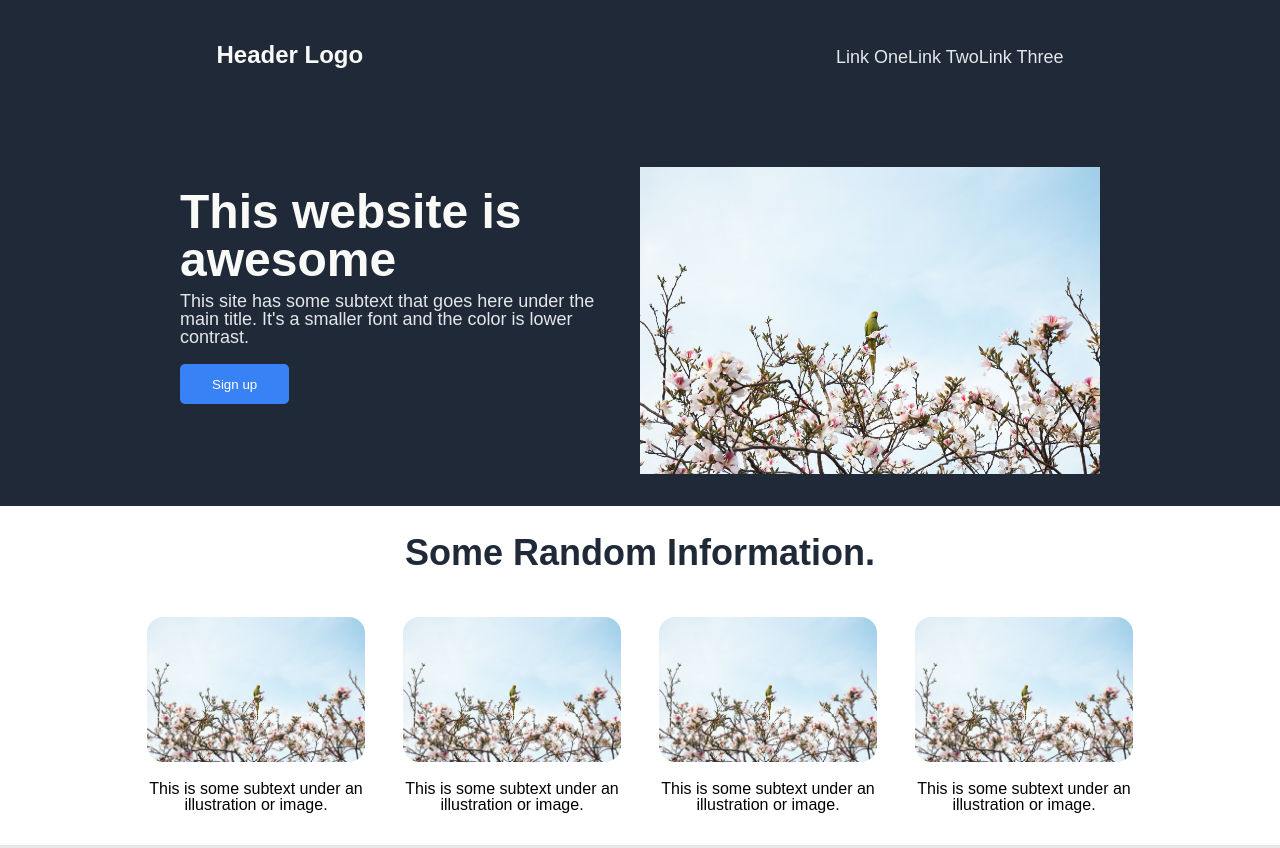
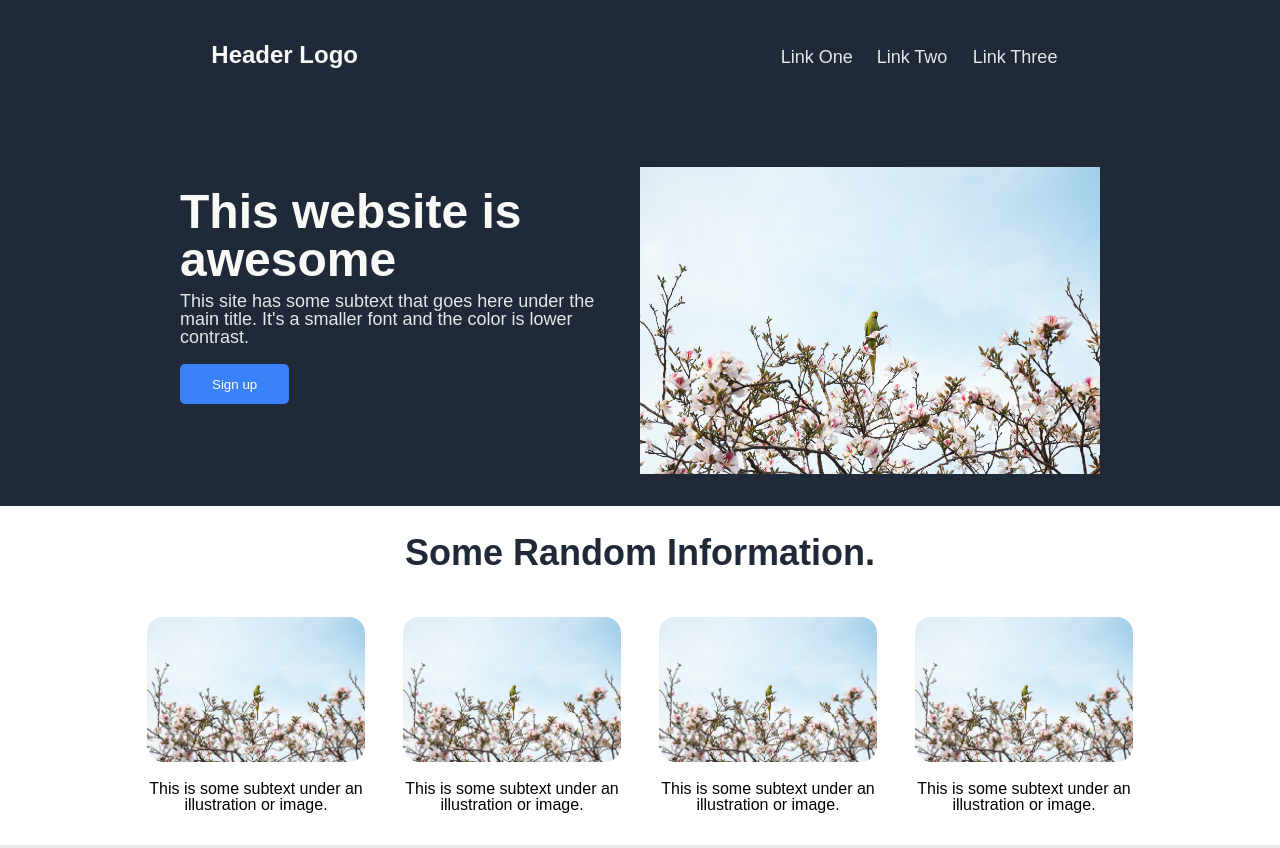
Before and after one commit to GarrettAnderson/odin-project-landing-page, a website: page public/index.html in a window 1280 px wide. Shown: the top 848 px of the page. Drawn offline with Linux system fonts and the light colour scheme.

```diff
--- a/public/screen.css
+++ b/public/screen.css
@@ -66,12 +66,13 @@
 header > nav > ol {
   list-style: none;
   display: flex;
+  padding: 0
 }
 
 header > nav > ol > li {
   font-size: 18px;
   color: #E5E7EB;
-
+  width: 6rem;
 }
 
 header > section > img {
```
